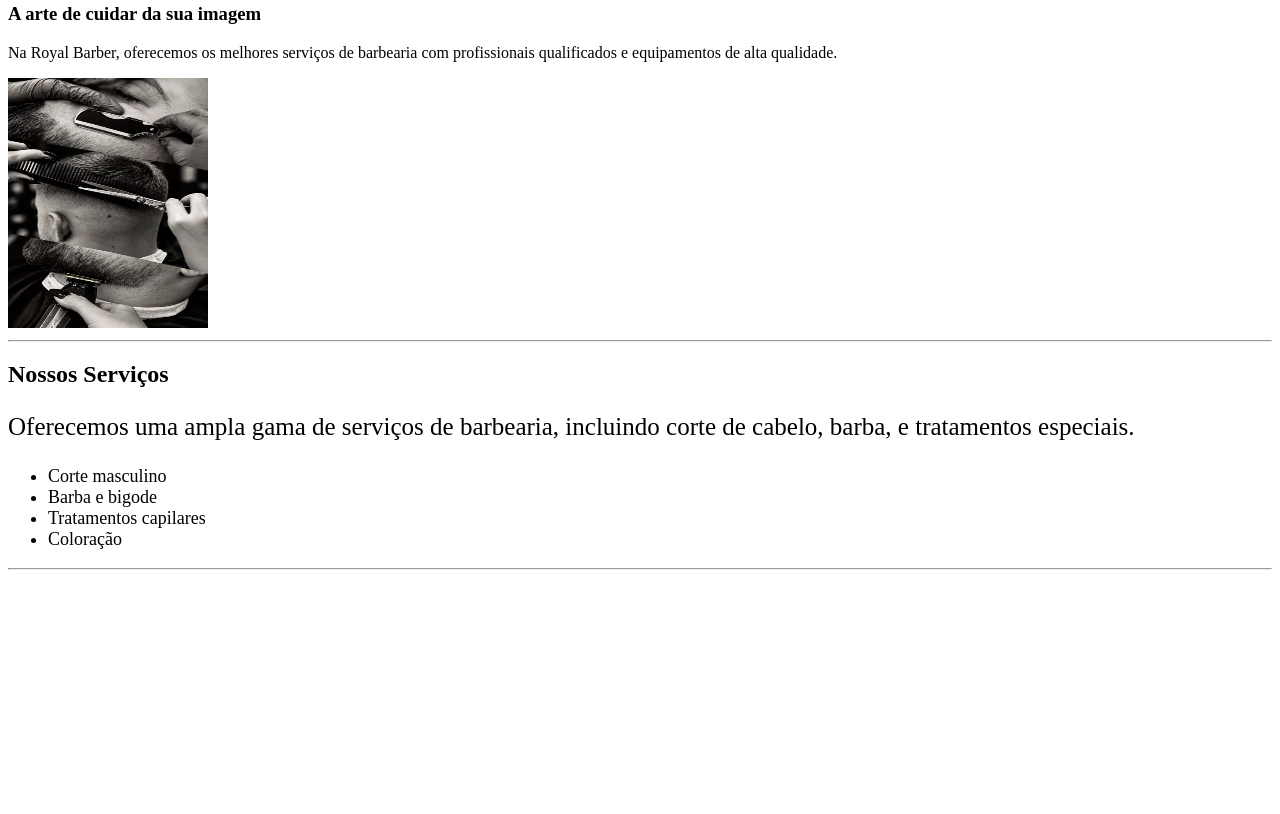
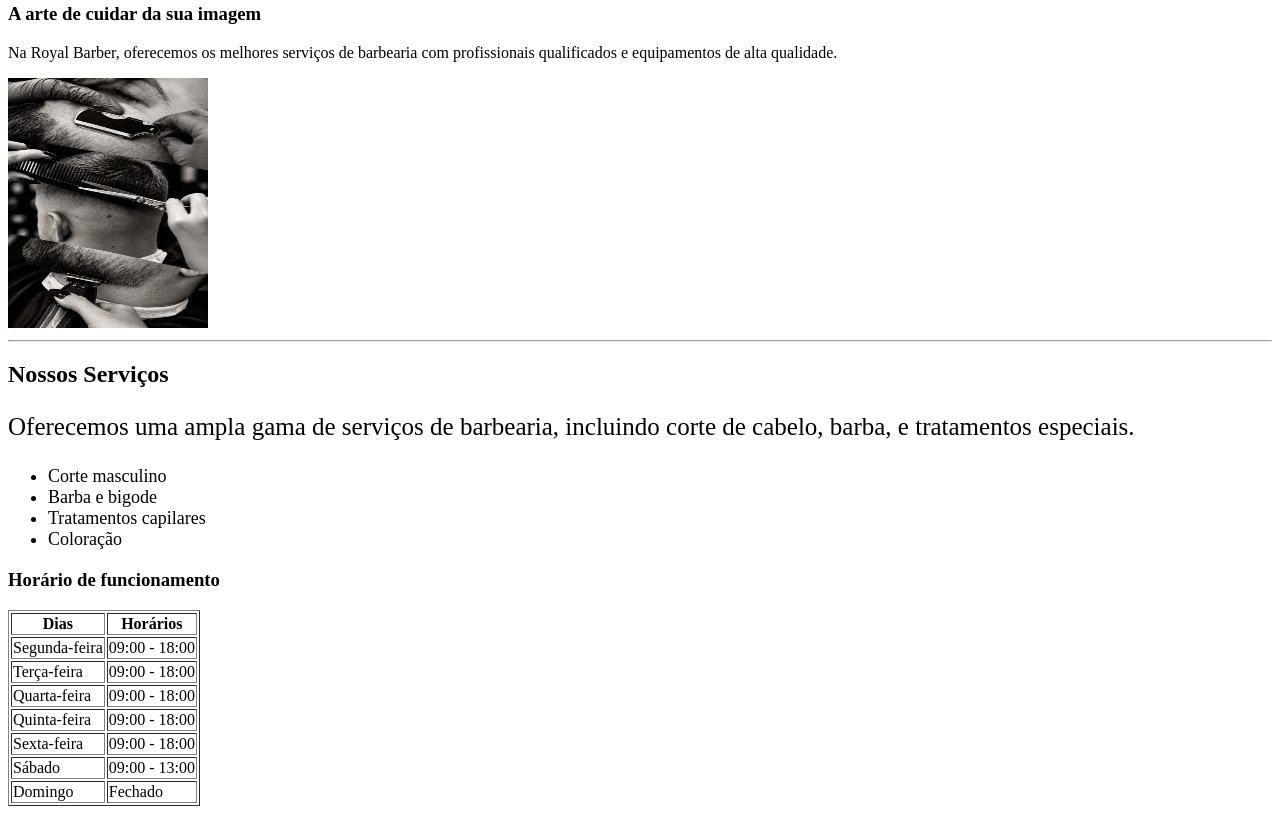
Before and after one commit to Ronaldo350-rony/caso-pratico, a plain HTML site: page index.html in a window 1280 px wide. Shown: the part 468-1282 px from the top of the page. Before the commit the page ends 1046 px from the top, so only its background shows below. Drawn offline with Linux system fonts and the light colour scheme.

Commit message:
adiciona aside no projeto

```diff
--- a/index.html
+++ b/index.html
@@ -49,7 +49,44 @@
           <li>Coloração</li>
         </ul>
       </section>
-      <hr />
+
+      <aside>
+        <h3>Horário de funcionamento</h3>
+        <table border="1">
+          <tr>
+            <th>Dias</th>
+            <th>Horários</th>
+          </tr>
+          <tr>
+            <td>Segunda-feira</td>
+            <td>09:00 - 18:00</td>
+          </tr>
+          <tr>
+            <td>Terça-feira</td>
+            <td>09:00 - 18:00</td>
+          </tr>
+          <tr>
+            <td>Quarta-feira</td>
+            <td>09:00 - 18:00</td>
+          </tr>
+          <tr>
+            <td>Quinta-feira</td>
+            <td>09:00 - 18:00</td>
+          </tr>
+          <tr>
+            <td>Sexta-feira</td>
+            <td>09:00 - 18:00</td>
+          </tr>
+          <tr>
+            <td>Sábado</td>
+            <td>09:00 - 13:00</td>
+          </tr>
+          <tr>
+            <td>Domingo</td>
+            <td>Fechado</td>
+          </tr>
+        </table>
+      </aside>
     </main>
   </body>
 </html>
```
